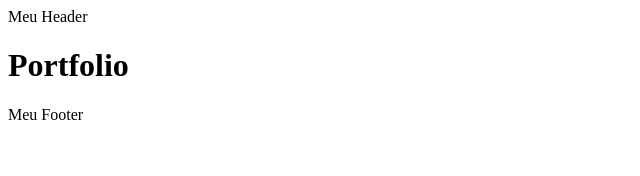
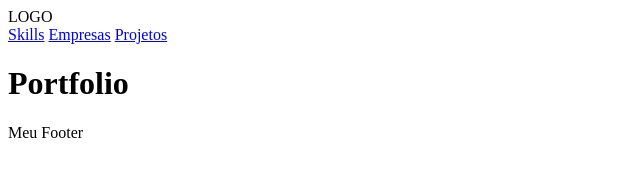
Before and after one commit to mvsgois/dc-portfolio, a plain HTML site: page index.html in a window 1280 px wide. Shown: the whole page, without its empty margins (0-640 px from the left). Drawn offline with Linux system fonts and the light colour scheme.

Commit message:
Added header

```diff
--- a/index.html
+++ b/index.html
@@ -3,13 +3,25 @@
 <head>
     <meta charset="UTF-8">
     <meta name="viewport" content="width=device-width, initial-scale=1.0">
+    <link rel="stylesheet" href="index.css">
     <title>Document</title>
 </head>
 
 <body>
     <header>
-        Meu Header
+        <div>LOGO</div>
+        <nav>
+            <a href="#skills">Skills</a>
+            <a href="#empresas">Empresas</a>
+            <a href="#projetos">Projetos</a>
+        </nav>
+
     </header>
+
+    <main>
+
+
+    </main>
 
     <h1>Portfolio</h1>
 
```
Also changed, not shown: index.css (added).
